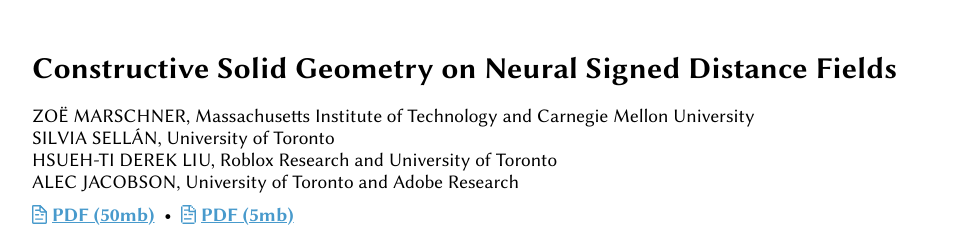
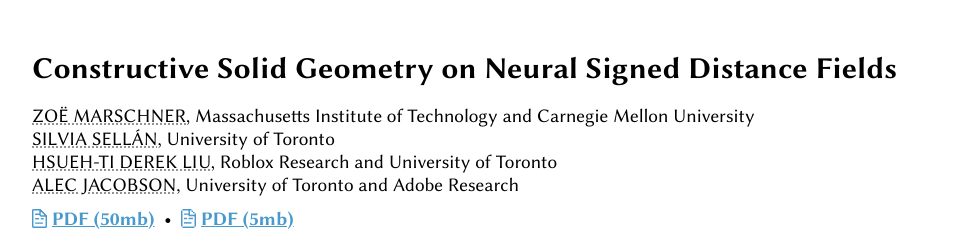
Before and after one commit to zoemarschner/zoemarschner.com, a website: page website/research/csg_on_neural_sdfs.html in a window 1280 px wide. Shown: the top 246 px of the page, without its empty margins (158-1121 px from the left). Drawn offline with Linux system fonts and the light colour scheme.

Commit message:
add links to everyones webpage

```diff
--- a/website/public/css/researchStylesheet.css
+++ b/website/public/css/researchStylesheet.css
@@ -38,6 +38,13 @@ p {
 	margin: 0;
 	text-transform: uppercase;
 	font-size: 120%;
+	margin-bottom: 1px;
+}
+
+#authors > p > a {
+	color: black;
+	text-decoration-color: #909090;
+	text-decoration-style: dotted;
 }
 
 #authors > p > span {
--- a/website/research/csg_on_neural_sdfs.html
+++ b/website/research/csg_on_neural_sdfs.html
@@ -18,10 +18,10 @@
 	<!-- <h1 id="projects">App for WICC</h1> -->
 	<h1 id="title">Constructive Solid Geometry on Neural Signed Distance Fields</h1>
 	<div id="authors">
-	<p>Zoë Marschner, <span> Massachusetts Institute of Technology and Carnegie Mellon University</span></p>
-	<p>Silvia Sellán, <span> University of Toronto</span></p>
-	<p>Hsueh-Ti Derek Liu, <span> Roblox Research and University of Toronto</span></p>
-	<p>Alec Jacobson, <span> University of Toronto and Adobe Research </span></p>
+	<p><a href="https://zoemarschner.com">Zoë Marschner</a>, <span> Massachusetts Institute of Technology and Carnegie Mellon University</span></p>
+	<p><a href="https://www.silviasellan.com">Silvia Sellán</a>, <span> University of Toronto</span></p>
+	<p><a href="https://www.dgp.toronto.edu/~hsuehtil/">Hsueh-Ti Derek Liu</a>, <span> Roblox Research and University of Toronto</span></p>
+	<p><a href="https://www.cs.toronto.edu/~jacobson/">Alec Jacobson</a>, <span> University of Toronto and Adobe Research </span></p>
 	</div>
 	<div id="links-outer">
 		<div id = "links">
```
